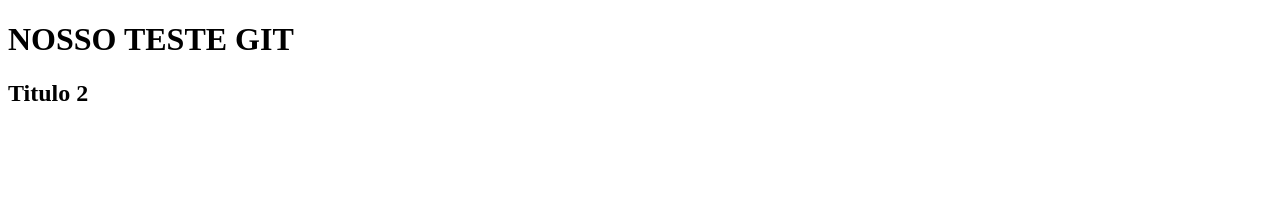
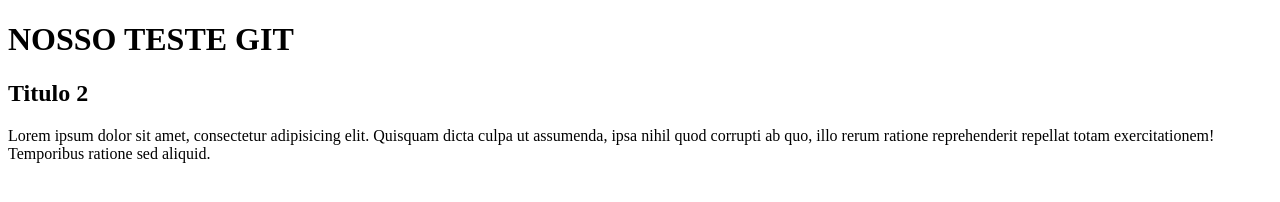
Before and after one commit to alessandrovarela/testgit, a plain HTML site: page index.html in a window 1280 px wide. Drawn offline with Linux system fonts and the light colour scheme.

Commit message:
add p and add css

```diff
--- a/index.html
+++ b/index.html
@@ -9,5 +9,10 @@
 <body>
     <h1>NOSSO TESTE GIT</h1>
     <h2>Titulo 2</h2>
+    <div>
+        <p>
+            Lorem ipsum dolor sit amet, consectetur adipisicing elit. Quisquam dicta culpa ut assumenda, ipsa nihil quod corrupti ab quo, illo rerum ratione reprehenderit repellat totam exercitationem! Temporibus ratione sed aliquid.
+        </p>
+    </div>
 </body>
 </html>
--- /dev/null
+++ b/style.css
@@ -0,0 +1,3 @@
+body { color: blue;
+
+}
```
